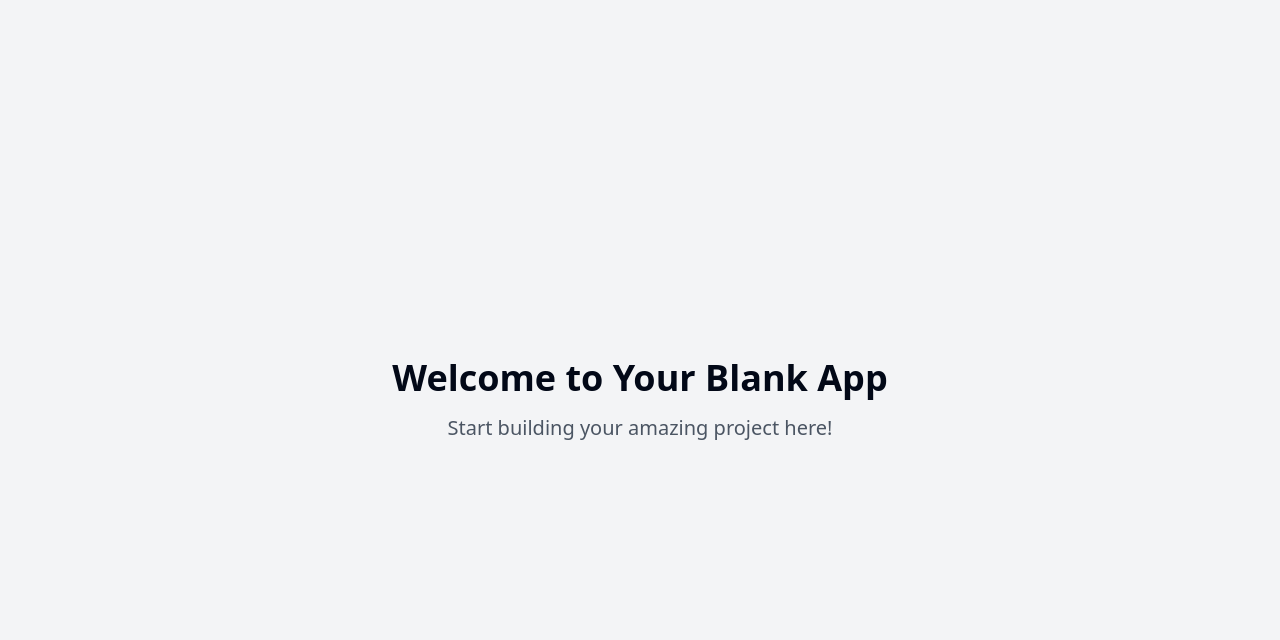
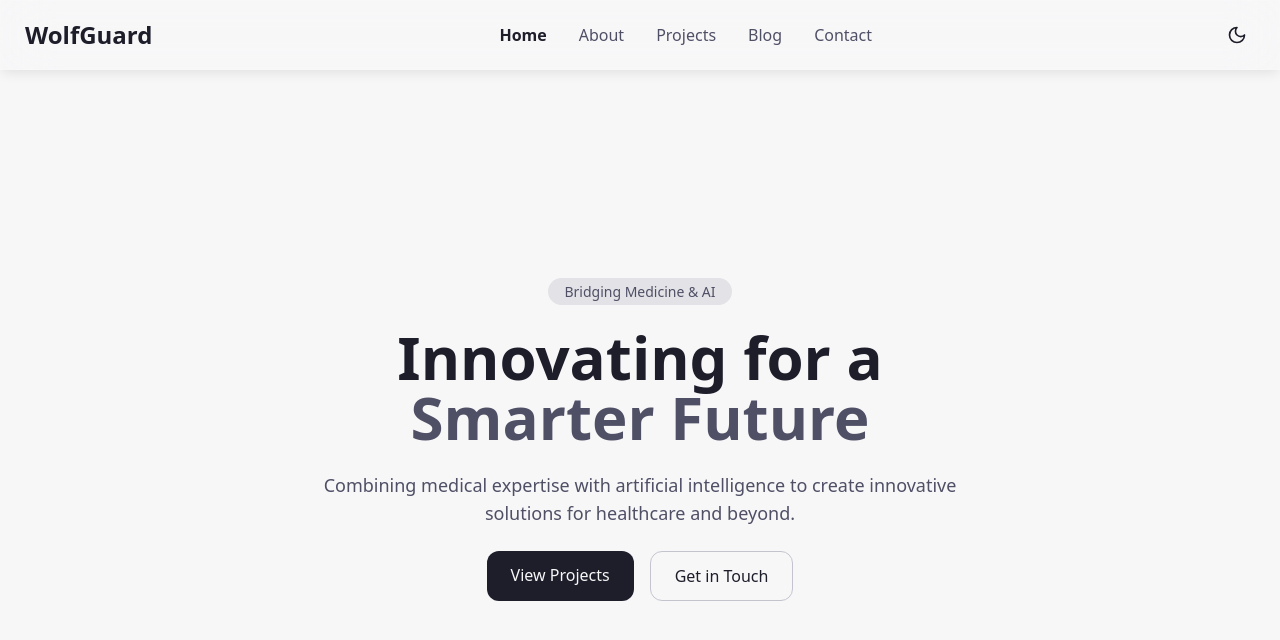
Before and after one commit to Clement-254/samuel-clement-ombati, a React (Vite) app: page / in a window 1280 px wide. Shown: the top 640 px of the page. Built offline with nearby package versions, Linux system fonts and the light colour scheme.

Commit message:
Implement personal website
This commit implements a personal website with about, projects, blog, and contact sections, including smooth page transitions and a dark/light theme toggle.  The website will incorporate a wolf theme.

```diff
--- a/package.json
+++ b/package.json
@@ -45,6 +45,7 @@
     "cmdk": "^1.0.0",
     "date-fns": "^3.6.0",
     "embla-carousel-react": "^8.3.0",
+    "framer-motion": "^12.4.1",
     "input-otp": "^1.2.4",
     "lucide-react": "^0.462.0",
     "next-themes": "^0.3.0",
--- a/src/App.tsx
+++ b/src/App.tsx
@@ -1,9 +1,15 @@
+
 import { Toaster } from "@/components/ui/toaster";
 import { Toaster as Sonner } from "@/components/ui/sonner";
 import { TooltipProvider } from "@/components/ui/tooltip";
 import { QueryClient, QueryClientProvider } from "@tanstack/react-query";
 import { BrowserRouter, Routes, Route } from "react-router-dom";
+import Navigation from "./components/Navigation";
 import Index from "./pages/Index";
+import About from "./pages/About";
+import Projects from "./pages/Projects";
+import Blog from "./pages/Blog";
+import Contact from "./pages/Contact";
 import NotFound from "./pages/NotFound";
 
 const queryClient = new QueryClient();
@@ -14,11 +20,19 @@ const App = () => (
       <Toaster />
       <Sonner />
       <BrowserRouter>
-        <Routes>
-          <Route path="/" element={<Index />} />
-          {/* ADD ALL CUSTOM ROUTES ABOVE THE CATCH-ALL "*" ROUTE */}
-          <Route path="*" element={<NotFound />} />
-        </Routes>
+        <div className="min-h-screen bg-wolf-100 dark:bg-wolf-900 transition-colors duration-300">
+          <Navigation />
+          <main className="pt-20 container mx-auto px-4">
+            <Routes>
+              <Route path="/" element={<Index />} />
+              <Route path="/about" element={<About />} />
+              <Route path="/projects" element={<Projects />} />
+              <Route path="/blog" element={<Blog />} />
+              <Route path="/contact" element={<Contact />} />
+              <Route path="*" element={<NotFound />} />
+            </Routes>
+          </main>
+        </div>
       </BrowserRouter>
     </TooltipProvider>
   </QueryClientProvider>
--- /dev/null
+++ b/src/components/Navigation.tsx
@@ -0,0 +1,61 @@
+
+import { useState } from "react";
+import { Link, useLocation } from "react-router-dom";
+import { Moon, Sun } from "lucide-react";
+import { cn } from "@/lib/utils";
+
+export default function Navigation() {
+  const [isDark, setIsDark] = useState(false);
+  const location = useLocation();
+
+  const toggleTheme = () => {
+    setIsDark(!isDark);
+    document.documentElement.classList.toggle("dark");
+  };
+
+  const navItems = [
+    { name: "Home", path: "/" },
+    { name: "About", path: "/about" },
+    { name: "Projects", path: "/projects" },
+    { name: "Blog", path: "/blog" },
+    { name: "Contact", path: "/contact" },
+  ];
+
+  return (
+    <nav className="fixed top-0 w-full z-50 glass-morphism">
+      <div className="container mx-auto px-6 py-4">
+        <div className="flex items-center justify-between">
+          <Link to="/" className="text-2xl font-bold text-wolf-800 dark:text-wolf-100">
+            WolfGuard
+          </Link>
+
+          <div className="hidden md:flex items-center space-x-8">
+            {navItems.map((item) => (
+              <Link
+                key={item.name}
+                to={item.path}
+                className={cn(
+                  "text-wolf-600 dark:text-wolf-300 hover:text-wolf-800 dark:hover:text-wolf-100 transition-colors",
+                  location.pathname === item.path && "text-wolf-800 dark:text-wolf-100 font-semibold"
+                )}
+              >
+                {item.name}
+              </Link>
+            ))}
+          </div>
+
+          <button
+            onClick={toggleTheme}
+            className="p-2 rounded-full hover:bg-wolf-200/10 transition-colors"
+          >
+            {isDark ? (
+              <Sun className="w-5 h-5 text-wolf-100" />
+            ) : (
+              <Moon className="w-5 h-5 text-wolf-800" />
+            )}
+          </button>
+        </div>
+      </div>
+    </nav>
+  );
+}
--- a/src/index.css
+++ b/src/index.css
@@ -1,3 +1,4 @@
+
 @tailwind base;
 @tailwind components;
 @tailwind utilities;
@@ -5,88 +6,47 @@
 @layer base {
   :root {
     --background: 0 0% 100%;
-    --foreground: 222.2 84% 4.9%;
-
+    --foreground: 224 71.4% 4.1%;
     --card: 0 0% 100%;
-    --card-foreground: 222.2 84% 4.9%;
-
+    --card-foreground: 224 71.4% 4.1%;
     --popover: 0 0% 100%;
-    --popover-foreground: 222.2 84% 4.9%;
-
-    --primary: 222.2 47.4% 11.2%;
-    --primary-foreground: 210 40% 98%;
-
-    --secondary: 210 40% 96.1%;
-    --secondary-foreground: 222.2 47.4% 11.2%;
-
-    --muted: 210 40% 96.1%;
-    --muted-foreground: 215.4 16.3% 46.9%;
-
-    --accent: 210 40% 96.1%;
-    --accent-foreground: 222.2 47.4% 11.2%;
-
+    --popover-foreground: 224 71.4% 4.1%;
+    --primary: 220.9 39.3% 11%;
+    --primary-foreground: 210 20% 98%;
+    --secondary: 220 14.3% 95.9%;
+    --secondary-foreground: 220.9 39.3% 11%;
+    --muted: 220 14.3% 95.9%;
+    --muted-foreground: 220 8.9% 46.1%;
+    --accent: 220 14.3% 95.9%;
+    --accent-foreground: 220.9 39.3% 11%;
     --destructive: 0 84.2% 60.2%;
-    --destructive-foreground: 210 40% 98%;
-
-    --border: 214.3 31.8% 91.4%;
-    --input: 214.3 31.8% 91.4%;
-    --ring: 222.2 84% 4.9%;
-
-    --radius: 0.5rem;
-
-    --sidebar-background: 0 0% 98%;
-
-    --sidebar-foreground: 240 5.3% 26.1%;
-
-    --sidebar-primary: 240 5.9% 10%;
-
-    --sidebar-primary-foreground: 0 0% 98%;
-
-    --sidebar-accent: 240 4.8% 95.9%;
-
-    --sidebar-accent-foreground: 240 5.9% 10%;
-
-    --sidebar-border: 220 13% 91%;
-
-    --sidebar-ring: 217.2 91.2% 59.8%;
+    --destructive-foreground: 210 20% 98%;
+    --border: 220 13% 91%;
+    --input: 220 13% 91%;
+    --ring: 224 71.4% 4.1%;
+    --radius: 0.75rem;
   }
 
   .dark {
-    --background: 222.2 84% 4.9%;
-    --foreground: 210 40% 98%;
-
-    --card: 222.2 84% 4.9%;
-    --card-foreground: 210 40% 98%;
-
-    --popover: 222.2 84% 4.9%;
-    --popover-foreground: 210 40% 98%;
-
-    --primary: 210 40% 98%;
-    --primary-foreground: 222.2 47.4% 11.2%;
-
-    --secondary: 217.2 32.6% 17.5%;
-    --secondary-foreground: 210 40% 98%;
-
-    --muted: 217.2 32.6% 17.5%;
-    --muted-foreground: 215 20.2% 65.1%;
-
-    --accent: 217.2 32.6% 17.5%;
-    --accent-foreground: 210 40% 98%;
-
+    --background: 224 71.4% 4.1%;
+    --foreground: 210 20% 98%;
+    --card: 224 71.4% 4.1%;
+    --card-foreground: 210 20% 98%;
+    --popover: 224 71.4% 4.1%;
+    --popover-foreground: 210 20% 98%;
+    --primary: 210 20% 98%;
+    --primary-foreground: 220.9 39.3% 11%;
+    --secondary: 215 27.9% 16.9%;
+    --secondary-foreground: 210 20% 98%;
+    --muted: 215 27.9% 16.9%;
+    --muted-foreground: 217.9 10.6% 64.9%;
+    --accent: 215 27.9% 16.9%;
+    --accent-foreground: 210 20% 98%;
     --destructive: 0 62.8% 30.6%;
-    --destructive-foreground: 210 40% 98%;
-
-    --border: 217.2 32.6% 17.5%;
-    --input: 217.2 32.6% 17.5%;
-    --ring: 212.7 26.8% 83.9%;
-    --sidebar-background: 240 5.9% 10%;
-    --sidebar-foreground: 240 4.8% 95.9%;
-    --sidebar-primary: 224.3 76.3% 48%;
-    --sidebar-primary-foreground: 0 0% 100%;
-    --sidebar-accent: 240 3.7% 15.9%;
-    --sidebar-accent-foreground: 240 4.8% 95.9%;
-    --sidebar-border: 240 3.7% 15.9%;
-    --sidebar-ring: 217.2 91.2% 59.8%;
+    --destructive-foreground: 210 20% 98%;
+    --border: 215 27.9% 16.9%;
+    --input: 215 27.9% 16.9%;
+    --ring: 216 12.2% 83.9%;
   }
 }
 
@@ -94,8 +54,20 @@
   * {
     @apply border-border;
   }
-
   body {
     @apply bg-background text-foreground;
+    font-feature-settings: "rlig" 1, "calt" 1;
   }
 }
+
+.page-transition {
+  @apply animate-fade-in;
+}
+
+.glass-morphism {
+  @apply backdrop-blur-xl bg-white/5 border border-white/10 shadow-[0_4px_12px_-2px_rgba(0,0,0,0.1)];
+}
+
+.hover-scale {
+  @apply transition-transform duration-200 hover:scale-105;
+}
--- a/src/pages/Index.tsx
+++ b/src/pages/Index.tsx
@@ -1,13 +1,67 @@
-// Update this page (the content is just a fallback if you fail to update the page)
+
+import { motion } from "framer-motion";
 
 const Index = () => {
   return (
-    <div className="min-h-screen flex items-center justify-center bg-gray-100">
-      <div className="text-center">
-        <h1 className="text-4xl font-bold mb-4">Welcome to Your Blank App</h1>
-        <p className="text-xl text-gray-600">Start building your amazing project here!</p>
+    <motion.div
+      initial={{ opacity: 0, y: 20 }}
+      animate={{ opacity: 1, y: 0 }}
+      exit={{ opacity: 0, y: -20 }}
+      className="min-h-[calc(100vh-5rem)] flex flex-col items-center justify-center"
+    >
+      <div className="text-center space-y-6">
+        <motion.div
+          initial={{ opacity: 0 }}
+          animate={{ opacity: 1 }}
+          transition={{ delay: 0.2 }}
+          className="mb-2"
+        >
+          <span className="px-4 py-1 rounded-full bg-wolf-200 dark:bg-wolf-800 text-wolf-600 dark:text-wolf-300 text-sm">
+            Bridging Medicine & AI
+          </span>
+        </motion.div>
+
+        <motion.h1
+          initial={{ opacity: 0, y: 20 }}
+          animate={{ opacity: 1, y: 0 }}
+          transition={{ delay: 0.3 }}
+          className="text-4xl md:text-6xl font-bold text-wolf-800 dark:text-wolf-100"
+        >
+          Innovating for a
+          <span className="block text-wolf-600 dark:text-wolf-400">Smarter Future</span>
+        </motion.h1>
+
+        <motion.p
+          initial={{ opacity: 0, y: 20 }}
+          animate={{ opacity: 1, y: 0 }}
+          transition={{ delay: 0.4 }}
+          className="text-wolf-600 dark:text-wolf-300 max-w-2xl mx-auto text-lg"
+        >
+          Combining medical expertise with artificial intelligence to create innovative solutions
+          for healthcare and beyond.
+        </motion.p>
+
+        <motion.div
+          initial={{ opacity: 0, y: 20 }}
+          animate={{ opacity: 1, y: 0 }}
+          transition={{ delay: 0.5 }}
+          className="flex gap-4 justify-center mt-8"
+        >
+          <a
+            href="/projects"
+            className="px-6 py-3 rounded-lg bg-wolf-800 dark:bg-wolf-100 text-wolf-100 dark:text-wolf-800 hover:bg-wolf-700 dark:hover:bg-wolf-200 transition-colors"
+          >
+            View Projects
+          </a>
+          <a
+            href="/contact"
+            className="px-6 py-3 rounded-lg border border-wolf-300 dark:border-wolf-700 text-wolf-800 dark:text-wolf-100 hover:bg-wolf-200 dark:hover:bg-wolf-800 transition-colors"
+          >
+            Get in Touch
+          </a>
+        </motion.div>
       </div>
-    </div>
+    </motion.div>
   );
 };
 
--- a/tailwind.config.ts
+++ b/tailwind.config.ts
@@ -1,3 +1,4 @@
+
 import type { Config } from "tailwindcss";
 
 export default {
@@ -12,85 +13,88 @@ export default {
   theme: {
     container: {
       center: true,
-			padding: '2rem',
+      padding: "2rem",
       screens: {
-				'2xl': '1400px'
-			}
+        "2xl": "1400px",
+      },
     },
     extend: {
       colors: {
-				border: 'hsl(var(--border))',
-				input: 'hsl(var(--input))',
-				ring: 'hsl(var(--ring))',
-				background: 'hsl(var(--background))',
-				foreground: 'hsl(var(--foreground))',
+        border: "hsl(var(--border))",
+        input: "hsl(var(--input))",
+        ring: "hsl(var(--ring))",
+        background: "hsl(var(--background))",
+        foreground: "hsl(var(--foreground))",
+        wolf: {
+          100: "#F7F7F8",
+          200: "#E3E3E7",
+          300: "#C4C4CF",
+          400: "#9B9BAB",
+          500: "#73738C",
+          600: "#4F4F66",
+          700: "#323244",
+          800: "#1E1E2B",
+          900: "#13131C",
+        },
+        accent: {
+          DEFAULT: "#4F4F66",
+          foreground: "#F7F7F8",
+        },
         primary: {
-					DEFAULT: 'hsl(var(--primary))',
-					foreground: 'hsl(var(--primary-foreground))'
+          DEFAULT: "hsl(var(--primary))",
+          foreground: "hsl(var(--primary-foreground))",
         },
         secondary: {
-					DEFAULT: 'hsl(var(--secondary))',
-					foreground: 'hsl(var(--secondary-foreground))'
+          DEFAULT: "hsl(var(--secondary))",
+          foreground: "hsl(var(--secondary-foreground))",
         },
         destructive: {
-					DEFAULT: 'hsl(var(--destructive))',
-					foreground: 'hsl(var(--destructive-foreground))'
+          DEFAULT: "hsl(var(--destructive))",
+          foreground: "hsl(var(--destructive-foreground))",
         },
         muted: {
-					DEFAULT: 'hsl(var(--muted))',
-					foreground: 'hsl(var(--muted-foreground))'
-				},
-				accent: {
-					DEFAULT: 'hsl(var(--accent))',
-					foreground: 'hsl(var(--accent-foreground))'
+          DEFAULT: "hsl(var(--muted))",
+          foreground: "hsl(var(--muted-foreground))",
         },
         popover: {
-					DEFAULT: 'hsl(var(--popover))',
-					foreground: 'hsl(var(--popover-foreground))'
+          DEFAULT: "hsl(var(--popover))",
+          foreground: "hsl(var(--popover-foreground))",
         },
         card: {
-					DEFAULT: 'hsl(var(--card))',
-					foreground: 'hsl(var(--card-foreground))'
+          DEFAULT: "hsl(var(--card))",
+          foreground: "hsl(var(--card-foreground))",
         },
-				sidebar: {
-					DEFAULT: 'hsl(var(--sidebar-background))',
-					foreground: 'hsl(var(--sidebar-foreground))',
-					primary: 'hsl(var(--sidebar-primary))',
-					'primary-foreground': 'hsl(var(--sidebar-primary-foreground))',
-					accent: 'hsl(var(--sidebar-accent))',
-					'accent-foreground': 'hsl(var(--sidebar-accent-foreground))',
-					border: 'hsl(var(--sidebar-border))',
-					ring: 'hsl(var(--sidebar-ring))'
-				}
       },
       borderRadius: {
-				lg: 'var(--radius)',
-				md: 'calc(var(--radius) - 2px)',
-				sm: 'calc(var(--radius) - 4px)'
+        lg: "var(--radius)",
+        md: "calc(var(--radius) - 2px)",
+        sm: "calc(var(--radius) - 4px)",
       },
       keyframes: {
-				'accordion-down': {
-					from: {
-						height: '0'
+        "accordion-down": {
+          from: { height: "0" },
+          to: { height: "var(--radix-accordion-content-height)" },
         },
-					to: {
-						height: 'var(--radix-accordion-content-height)'
-					}
+        "accordion-up": {
+          from: { height: "var(--radix-accordion-content-height)" },
+          to: { height: "0" },
         },
-				'accordion-up': {
-					from: {
-						height: 'var(--radix-accordion-content-height)'
+        "fade-in": {
+          "0%": { opacity: "0", transform: "translateY(10px)" },
+          "100%": { opacity: "1", transform: "translateY(0)" },
         },
-					to: {
-						height: '0'
-					}
-				}
+        "fade-out": {
+          "0%": { opacity: "1", transform: "translateY(0)" },
+          "100%": { opacity: "0", transform: "translateY(10px)" },
+        },
       },
       animation: {
-				'accordion-down': 'accordion-down 0.2s ease-out',
-				'accordion-up': 'accordion-up 0.2s ease-out'
-			}
-		}
+        "accordion-down": "accordion-down 0.2s ease-out",
+        "accordion-up": "accordion-up 0.2s ease-out",
+        "fade-in": "fade-in 0.3s ease-out",
+        "fade-out": "fade-out 0.3s ease-out",
+      },
+    },
   },
   plugins: [require("tailwindcss-animate")],
 } satisfies Config;
```
Also changed, not shown: 1 other file (tests, documents, lock files or other folders). Lines whose indentation alone changed are shown as unchanged.
